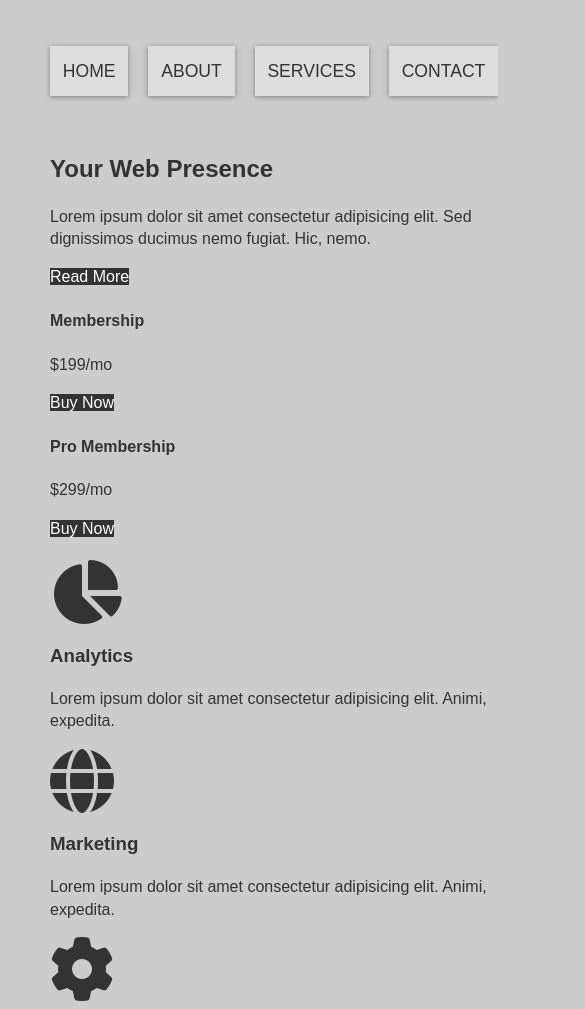
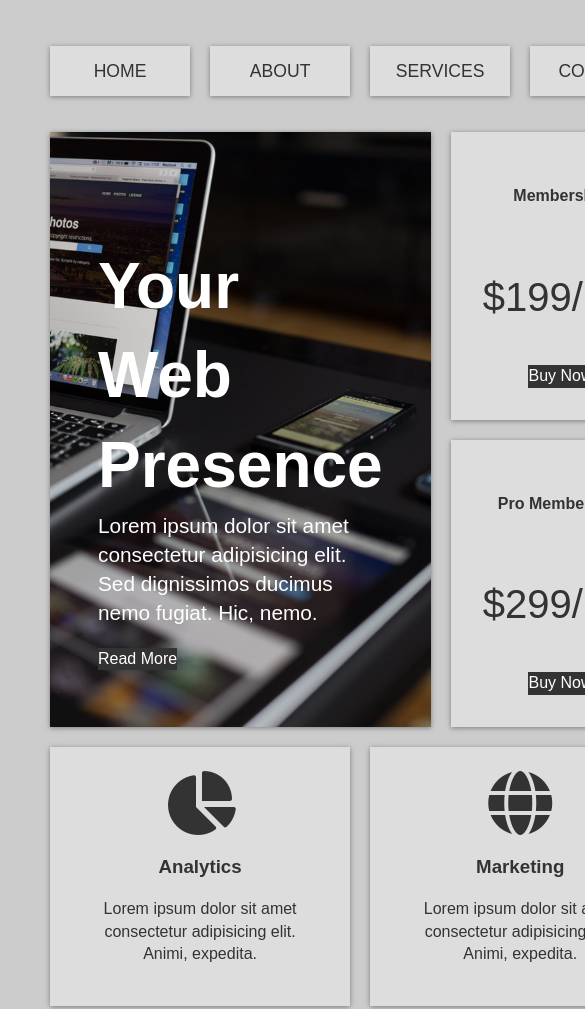
Before and after one commit to beckyalter/Gridbiz, a plain HTML site: page index.html in a window 390 px wide. Shown: the top 1009 px of the page, 585 px wide, since content can reach past the window. Drawn offline with Linux system fonts and the light colour scheme.

Commit message:
Update Style CSS- Top Box, Info, Portfolio
**Learned how to bette use this for Responsive Grid:

grid-template-columns: repeat(auto-fit, minmax(200px, 1fr));

```diff
--- a/style.css
+++ b/style.css
@@ -59,3 +59,108 @@ img {
     font-size: 1.1rem;
     box-shadow: var(--shadow);
 }
+
+.main-nav a:hover {
+    background: var(--dark);
+    color: var(--light);
+}
+
+/* Top Container */
+
+.top-container {
+    display: grid;
+    gap: 20px;
+    grid-template-areas:
+      'showcase showcase top-box-a'
+      'showcase showcase top-box-b';
+}
+
+/* Showcase */
+
+.showcase {
+    grid-area: showcase;
+    min-height: 400px;
+    background: url(Images/showcase.jpg);
+    background-size: cover;
+    background-position: center;
+    padding: 3rem;
+    display: flex;
+    flex-direction: column;
+    align-items: start;
+    justify-content: center;
+    box-shadow: var(--shadow);
+}
+
+.showcase h1 {
+    font-size: 4rem;
+    margin-bottom: 0;
+    color: var(--light);
+}
+
+.showcase p {
+    font-size: 1.3rem;
+    margin-top: 0;
+    color: var(--light);
+}
+
+/* Top Box */
+.top-box {
+    background: var(--primary);
+    display: grid;
+    align-items: center;
+    justify-items: center;
+    box-shadow: var(--shadow);
+    padding: 2rem;
+}
+
+.top-box-a {
+    grid-area: top-box-a;
+}
+
+.top-box-b {
+    grid-area: top-box-b;
+}
+
+.top-box .price {
+    font-size: 2.5rem;
+}
+
+/* Boxes */
+
+.boxes {
+    display: grid;
+    gap: 20px;
+    grid-template-columns: repeat(auto-fit, minmax(200px, 1fr));
+
+}
+
+.box {
+    background: var(--primary);
+    text-align: center;
+    padding: 1.5rem 2rem;
+    box-shadow: var(--shadow);
+}
+
+/* Info Section */
+
+.info {
+    background: var(--primary);
+    box-shadow: var(--shadow);
+    display: grid;
+    gap: 30px;
+    grid-template-columns: repeat(2, 1fr);
+    padding: 3rem;
+}
+
+/* Portfolio */
+
+.portfolio {
+    display: grid;
+    gap: 20px;
+    grid-template-columns: repeat(auto-fit, minmax(200px, 1fr));
+}
+
+.portfolio img {
+    width: 100%;
+    box-shadow: var(--shadow);
+}
```
